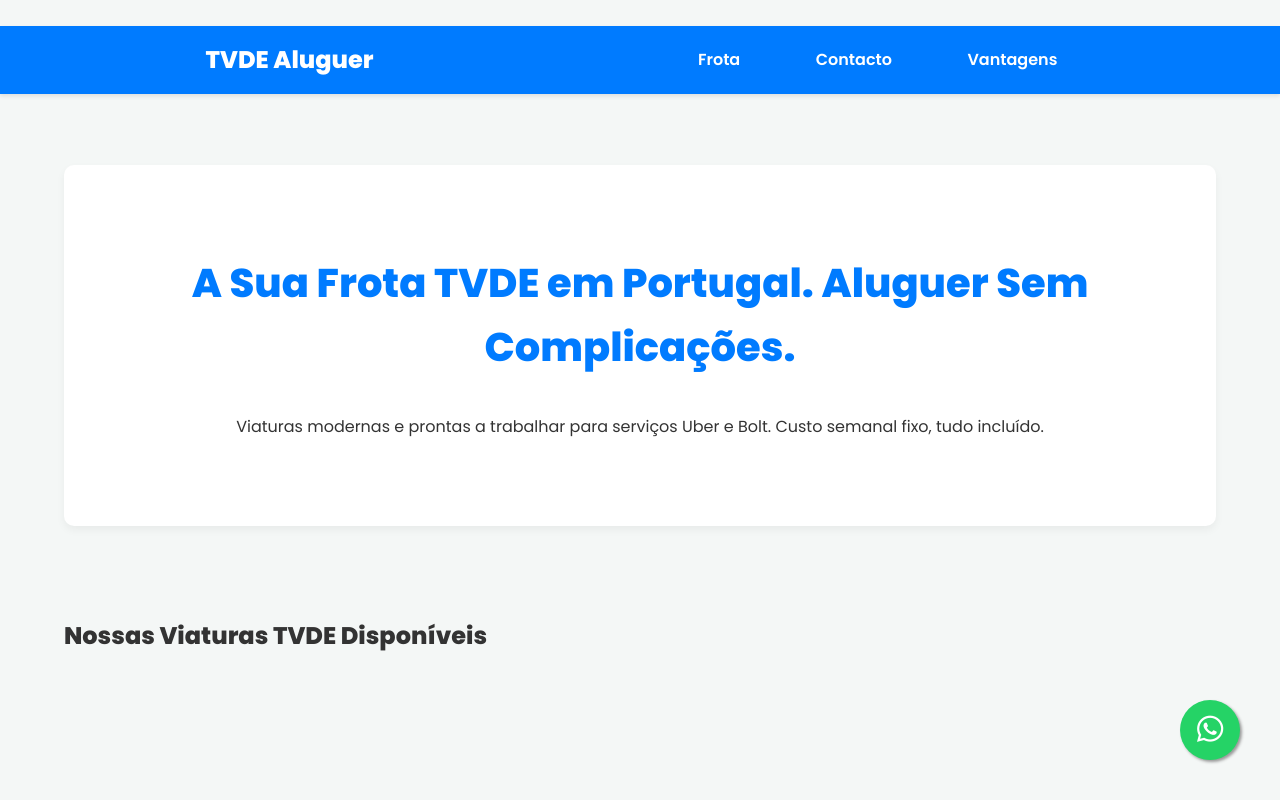
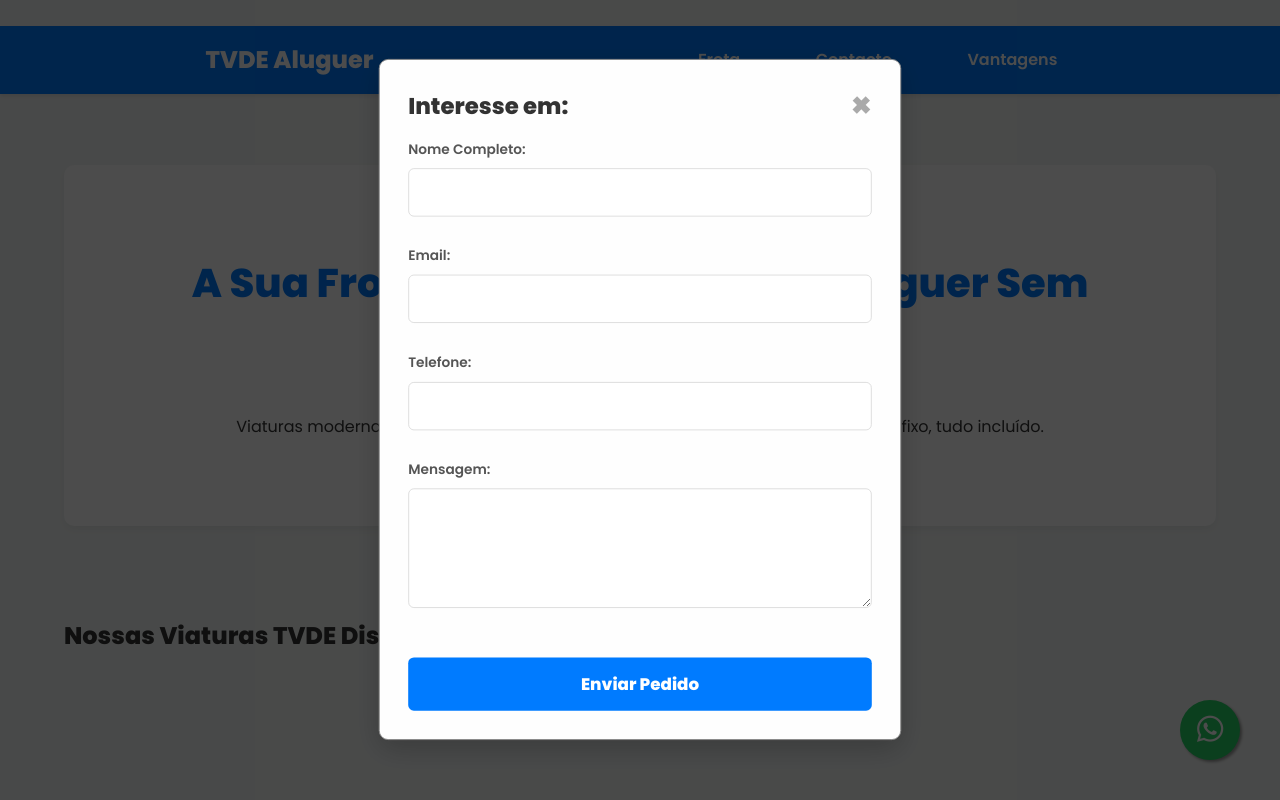
Before and after one commit to carvalhogomesag/tvdealuguer, a plain HTML site: page public/index.html in a window 1280 px wide. Shown: the top 800 px of the page. Drawn offline with Linux system fonts and the light colour scheme; no server answers.

Commit message:
melhoria visual do formulario

```diff
--- a/public/styles.css
+++ b/public/styles.css
@@ -229,91 +229,119 @@ footer {
 }
 
 /* ==================================== */
-/* 2. MODAL DE CONTACTO (FORMULÁRIO) */
+/* 2. MODAL DE CONTACTO (FORMULÁRIO) - CORRIGIDO E PROFISSIONAL */
 /* ==================================== */
 
 /* O Fundo escuro do Modal */
 .modal {
     display: none; /* Escondido por padrão */
     position: fixed;
-    z-index: 2000; /* Acima de todos os outros elementos */
+    z-index: 2000;
     left: 0;
     top: 0;
     width: 100%;
     height: 100%;
     overflow: auto;
     background-color: rgba(0,0,0,0.7);
+    display: flex; /* Adiciona Flexbox para centrar facilmente */
+    align-items: center;
+    justify-content: center;
 }
 
 /* O Conteúdo do Modal (janela branca) */
 .modal-content {
     background-color: #fefefe;
-    margin: 10% auto;
-    padding: 25px; /* Mais padding */
+    /* Removido o 'margin: 10% auto' */
+    padding: 30px; /* Mais padding para um visual mais clean */
     border: 1px solid #888;
-    width: 80%;
-    max-width: 500px;
-    border-radius: 8px;
-    box-shadow: 0 5px 20px rgba(0,0,0,0.4); /* Sombra mais forte */
+    width: 90%;
+    max-width: 550px; /* Levemente maior */
+    border-radius: 10px;
+    box-shadow: 0 10px 30px rgba(0,0,0,0.2); /* Sombra suave */
+    transform: scale(0.95); /* Animação simples de entrada */
+    transition: transform 0.3s ease-out;
+}
+
+/* Estado de abertura do Modal (melhor UX visual) */
+.modal[style*="display: block"] .modal-content {
+    transform: scale(1);
 }
 
 /* Botão de Fechar (o X) */
 .close-btn {
     color: #aaa;
     float: right;
-    font-size: 32px; /* Maior */
+    font-size: 36px; /* Maior e mais fácil de clicar */
     font-weight: bold;
+    line-height: 1;
 }
 
 .close-btn:hover,
 .close-btn:focus {
-    color: var(--accent-color);
+    color: var(--primary-color);
     text-decoration: none;
     cursor: pointer;
 }
 
 /* Estilos para o Formulário dentro do Modal */
-#carInterestForm label {
-    display: block;
-    margin-top: 15px; /* Mais espaço */
-    font-weight: 600;
-    color: #333;
+#carInterestForm {
+    margin-top: 15px;
 }
 
 #carInterestForm h2 {
     color: var(--primary-color);
-    margin-bottom: 10px;
+    margin-bottom: 20px;
+    font-size: 1.5em;
+    border-bottom: 2px solid var(--accent-color);
+    padding-bottom: 5px;
+}
+
+#carInterestForm label {
+    display: block;
+    margin-top: 15px;
+    font-weight: 600;
+    color: #555;
+    font-size: 0.9em;
 }
 
 #carInterestForm input[type="text"],
 #carInterestForm input[type="email"],
 #carInterestForm input[type="tel"],
 #carInterestForm textarea {
-    width: 100%;
-    padding: 12px; /* Maior padding interno */
-    margin-top: 5px;
+    width: 100%; /* Garantindo que ocupam a largura total */
+    padding: 12px;
+    margin-top: 8px;
     margin-bottom: 15px;
-    border: 1px solid #ccc;
-    border-radius: 4px;
+    border: 1px solid #ddd;
+    border-radius: 6px; /* Bordas mais suaves */
     box-sizing: border-box;
     font-size: 1em;
+    transition: border-color 0.3s;
+}
+
+#carInterestForm input:focus,
+#carInterestForm textarea:focus {
+    border-color: var(--primary-color);
+    outline: none;
+    box-shadow: 0 0 5px rgba(0, 123, 255, 0.2);
 }
 
 #carInterestForm textarea {
-    resize: vertical; /* Permite ao usuário ajustar a altura */
+    resize: vertical;
 }
 
 #carInterestForm button[type="submit"] {
-    background-color: var(--primary-color); /* Usa o Azul principal */
+    background-color: var(--primary-color);
     color: white;
-    padding: 12px 20px;
+    padding: 15px 20px; /* Botão maior */
     border: none;
-    border-radius: 4px;
+    border-radius: 6px;
     cursor: pointer;
     width: 100%;
-    font-weight: 600;
-    margin-top: 20px; /* Mais espaço */
+    font-weight: 700;
+    margin-top: 30px; /* Mais espaço antes do botão */
     font-size: 1.1em;
+    transition: background-color 0.3s;
 }
 
 #carInterestForm button[type="submit"]:hover {
```
